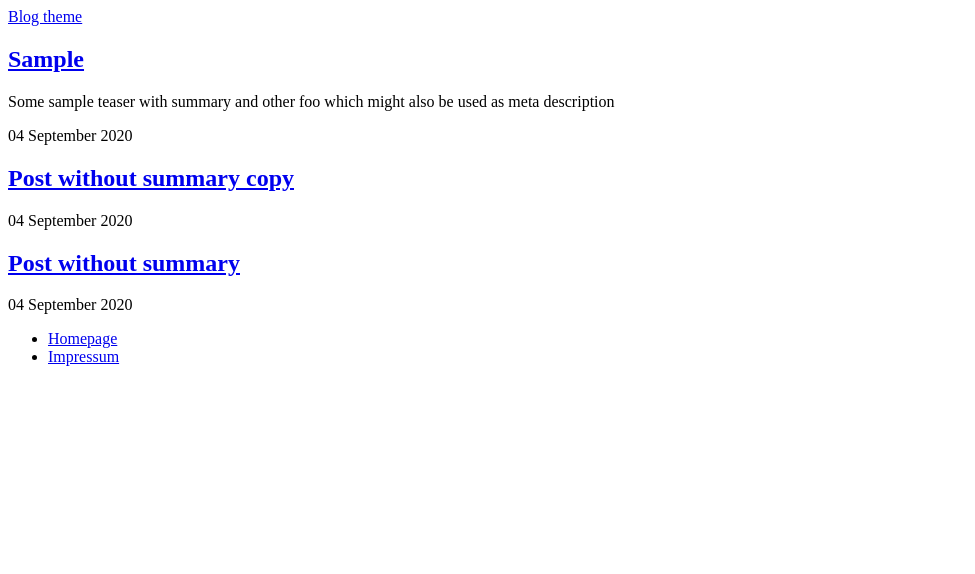
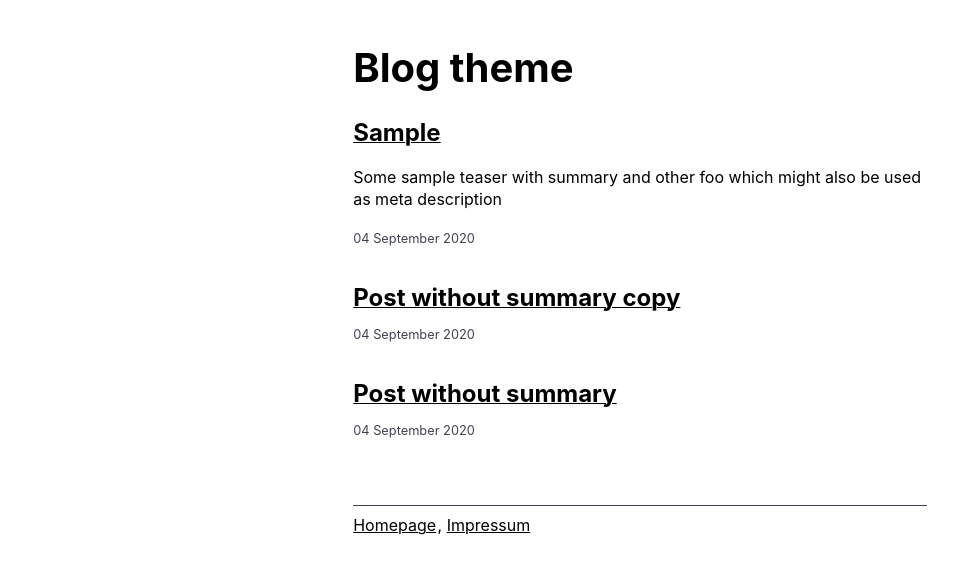
Before and after one commit to Hennnnes/blog-theme, a Jekyll site: the page built from index.md, in a window 1280 px wide. Shown: the top 574 px of the page, without its empty margins (0-975 px from the left). Built offline with Jekyll 4.4.1, drawn with Linux system fonts in a browser that asks for light colours.

Commit message:
FEAT: Inline styles
therefore drop sass support, because that seems overengineered.

```diff
--- a/_config.yml
+++ b/_config.yml
@@ -19,9 +19,6 @@ kramdown:
   input: GFM
   hard_wrap: true
 
-sass:
-  style: :compressed
-
 plugins:
   - jekyll-feed
   - jekyll-seo-tag
--- a/_includes/head.html
+++ b/_includes/head.html
@@ -9,5 +9,7 @@
     {%- endif -%}
 </title>
 
-<link rel="stylesheet" href="{{ site.url }}/assets/css/styles.css" />
+<style>
+  {% include styles.css %}
+</style>
 {% seo %}
--- /dev/null
+++ b/_includes/styles.css
@@ -0,0 +1,90 @@
+* {
+	box-sizing: border-box;
+}
+
+html {
+	background-color: #ffffff;
+	color: #000000;
+	font-family: -apple-system, system-ui, BlinkMacSystemFont, "Segoe UI", Roboto, "Helvetica Neue", sans-serif;
+	line-height: 1.4;
+}
+
+body {
+	margin: 2.5rem auto;
+	max-width: 60ch;
+	padding: 0 1rem;
+}
+
+article {
+	margin-bottom: 2rem;
+}
+
+footer {
+	border-top: 1px solid #42424f;
+	margin-top: 4rem;
+	padding-top: .5rem;
+}
+
+h2 {
+	margin-bottom: 0.5rem;
+}
+
+time {
+	color: #42424f;
+	font-size: .8rem;
+}
+
+code {
+	color: #ffffff;
+	background-color: #000000;
+}
+
+blockquote {
+	font-style: italic;
+	border-left: thin solid black;
+	padding: 1rem 0 1rem 1rem;
+	margin: 0 0 1rem 0;
+}
+
+blockquote p {
+	margin: 0;
+}
+
+img {
+	max-width: 100%;
+}
+
+nav ul {
+	list-style: none;
+	margin-top: 0;
+	padding-left: 0;
+}
+
+nav li {
+	display: inline;
+}
+
+nav li:not(:last-of-type):after {
+	content: ',';
+	display: inline-block;
+	text-indent: -3px;
+}
+
+a {
+	color: currentColor;
+	text-decoration: underline;
+	text-decoration-thickness: 1px;
+}
+
+a.link--home {
+	display: block;
+	font-size: 2.5rem;
+	font-weight: bold;
+	text-decoration: none;
+}
+
+a:focus,
+a:hover,
+a:active {
+	color: #404040;
+}
--- a/_sass/styles.sass
+++ /dev/null
@@ -1,76 +0,0 @@
-$color--background: #fff
-$color--text: #000
-
-*
-	box-sizing: border-box
-
-html
-	background-color: $color--background
-	color: $color--text
-	font-family: -apple-system, system-ui, BlinkMacSystemFont, "Segoe UI", Roboto, "Helvetica Neue", sans-serif
-	line-height: 1.4
-
-body
-	margin: 2.5rem auto
-	max-width: 60ch
-	padding: 0 1rem
-
-article
-	margin-bottom: 2rem
-
-footer
-	border-top: 1px solid #42424f
-	margin-top: 4rem
-	padding-top: .5rem
-
-h2
-	margin-bottom: 0.5rem
-
-time
-	color: #42424f
-	font-size: .8rem
-
-code
-	color: $color--background
-	background-color: $color--text
-
-blockquote
-	font-style: italic
-	border-left: thin solid black
-	padding: 1rem 0 1rem 1rem
-	margin: 0 0 1rem 0
-
-	p
-		margin: 0
-
-img
-	max-width: 100%
-
-nav
-	ul
-		list-style: none
-		margin-top: 0
-		padding-left: 0
-
-	li
-		display: inline
-		&:not(:last-of-type):after
-			content: ','
-			display: inline-block
-			text-indent: -3px
-
-a
-	color: currentColor
-	text-decoration: underline
-	text-decoration-thickness: 1px
-
-	&:focus,
-	&:hover,
-	&:active
-		color: lighten($color--text, 25%)
-
-	&.link--home
-		display: block
-		font-size: 2.5rem
-		font-weight: bold
-		text-decoration: none
--- a/assets/css/styles.sass
+++ /dev/null
@@ -1,4 +0,0 @@
----
----
-
-@import "styles"
```
